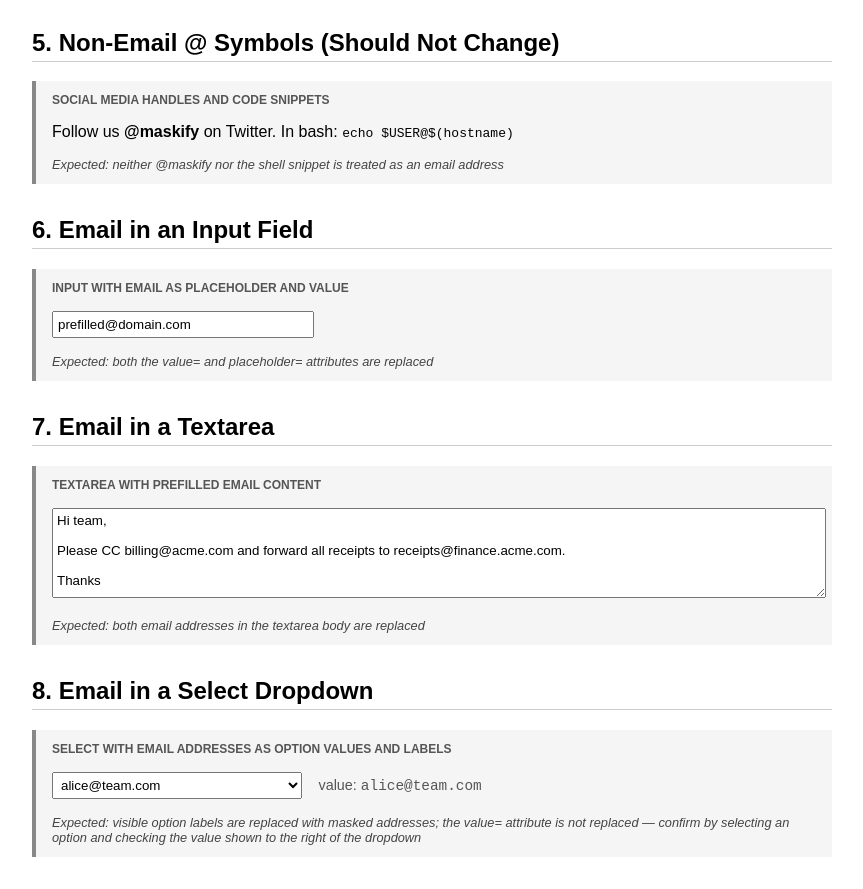
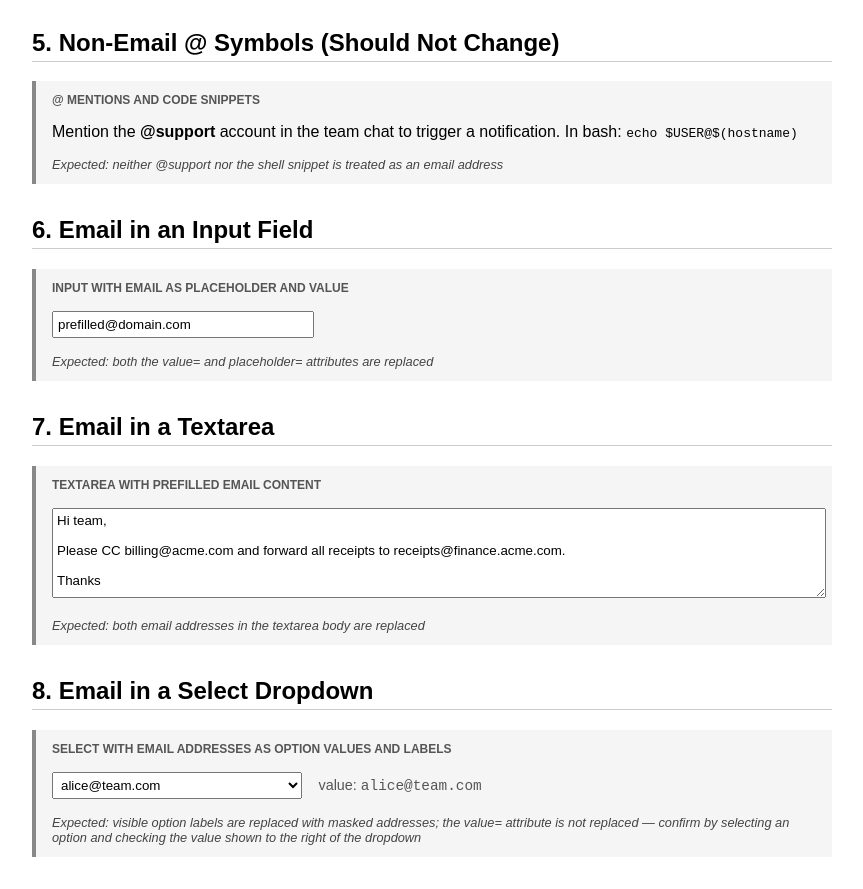
Before and after one commit to mike-mo/maskify, a browser extension: page testpage.html in a window 1280 px wide. Shown: the part 1140-2029 px from the top of the page, without its empty margins (208-1071 px from the left). Drawn offline with Linux system fonts and the light colour scheme.

Commit message:
Replace fictional @maskify Twitter reference with platform-agnostic mention example
Closes #12

```diff
--- a/testpage.html
+++ b/testpage.html
@@ -73,9 +73,9 @@
   <h2 data-i18n="h2_5">5. Non-Email @ Symbols (Should Not Change)</h2>
 
   <div class="scenario">
-    <div class="label" data-i18n="label5">Social media handles and code snippets</div>
-    <p data-i18n-html="scenario5Text">Follow us <strong>@maskify</strong> on Twitter. In bash: <code>echo $USER@$(hostname)</code></p>
-    <div class="expected" data-i18n="expected5">Expected: neither @maskify nor the shell snippet is treated as an email address</div>
+    <div class="label" data-i18n="label5">@ mentions and code snippets</div>
+    <p data-i18n-html="scenario5Text">Mention the <strong>@support</strong> account in the team chat to trigger a notification. In bash: <code>echo $USER@$(hostname)</code></p>
+    <div class="expected" data-i18n="expected5">Expected: neither @support nor the shell snippet is treated as an email address</div>
   </div>
 
   <!-- ═══════════════════════════════════════════════ -->
@@ -143,9 +143,9 @@ Thanks</textarea></p>
         label4:        'Plus-addressing, subdomain sender, dots in local part',
         expected4:     'Expected: all three replaced normally',
         h2_5:          '5. Non-Email @ Symbols (Should Not Change)',
-        label5:        'Social media handles and code snippets',
-        scenario5Text: 'Follow us <strong>@maskify</strong> on Twitter. In bash: <code>echo $USER@$(hostname)</code>',
-        expected5:     'Expected: neither @maskify nor the shell snippet is treated as an email address',
+        label5:        '@ mentions and code snippets',
+        scenario5Text: 'Mention the <strong>@support</strong> account in the team chat to trigger a notification. In bash: <code>echo $USER@$(hostname)</code>',
+        expected5:     'Expected: neither @support nor the shell snippet is treated as an email address',
         h2_6:          '6. Email in an Input Field',
         label6:        'Input with email as placeholder and value',
         expected6:     'Expected: both the value= and placeholder= attributes are replaced',
@@ -184,9 +184,9 @@ Thanks</textarea></p>
         label4:        'Direcciones con +, subdominios y puntos en la parte local',
         expected4:     'Esperado: los tres se reemplazan normalmente',
         h2_5:          '5. Símbolos @ que no son correos (no deben cambiar)',
-        label5:        'Nombres de usuario en redes sociales y fragmentos de código',
-        scenario5Text: 'Síguenos como <strong>@maskify</strong> en Twitter. En bash: <code>echo $USER@$(hostname)</code>',
-        expected5:     'Esperado: ni @maskify ni el fragmento de shell se tratan como una dirección de correo',
+        label5:        'Menciones @ y fragmentos de código',
+        scenario5Text: 'Menciona la cuenta <strong>@support</strong> en el chat del equipo para activar una notificación. En bash: <code>echo $USER@$(hostname)</code>',
+        expected5:     'Esperado: ni @support ni el fragmento de shell se tratan como una dirección de correo',
         h2_6:          '6. Correo en un campo de texto',
         label6:        'Campo con correo como marcador y valor',
         expected6:     'Esperado: tanto el atributo value= como placeholder= son reemplazados',
```
